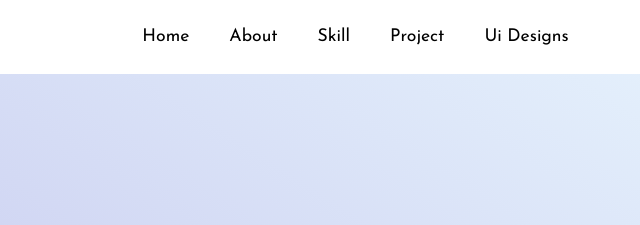
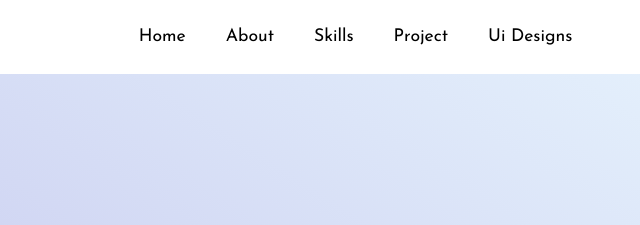
Before and after one commit to Shmcoder/Shmcoder.github.io, a plain HTML site: page PORTFOLIO/index.html in a window 1280 px wide. Shown: the top 225 px of the page, 271-911 px from the left. Drawn offline with nearby package versions, Linux system fonts and the light colour scheme.

Commit message:
Modify nav bar

```diff
--- a/PORTFOLIO/index.html
+++ b/PORTFOLIO/index.html
@@ -47,7 +47,7 @@
             <a class="nav-link" href="#education">About</a>
           </li>
           <li class="nav-item">
-            <a class="nav-link" href="#service">Skill</a>
+            <a class="nav-link" href="#service">Skills</a>
           </li>
           <li class="nav-item">
             <a class="nav-link" href="#portfolio">Project</a>
```
